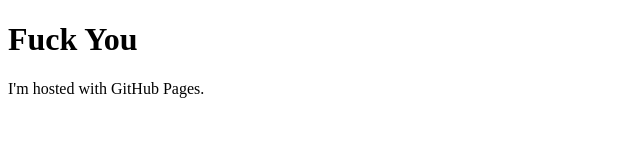
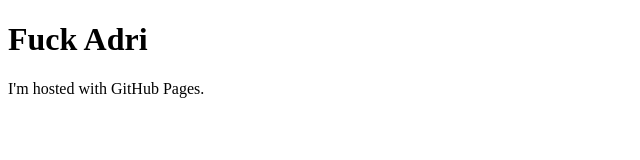
Before and after one commit to JoeCardozo/joecardozo.github.io, a plain HTML site: page index.html in a window 1280 px wide. Shown: the full height of the page, 0-640 px from the left. Drawn offline with Linux system fonts and the light colour scheme.

Commit message:
Update index.html

```diff
--- a/index.html
+++ b/index.html
@@ -1,7 +1,7 @@
 <!DOCTYPE html>
 <html>
 <body>
-<h1>Fuck You</h1>
+<h1>Fuck Adri</h1>
 <p>I'm hosted with GitHub Pages.</p>
 </body>
 </html>
```
